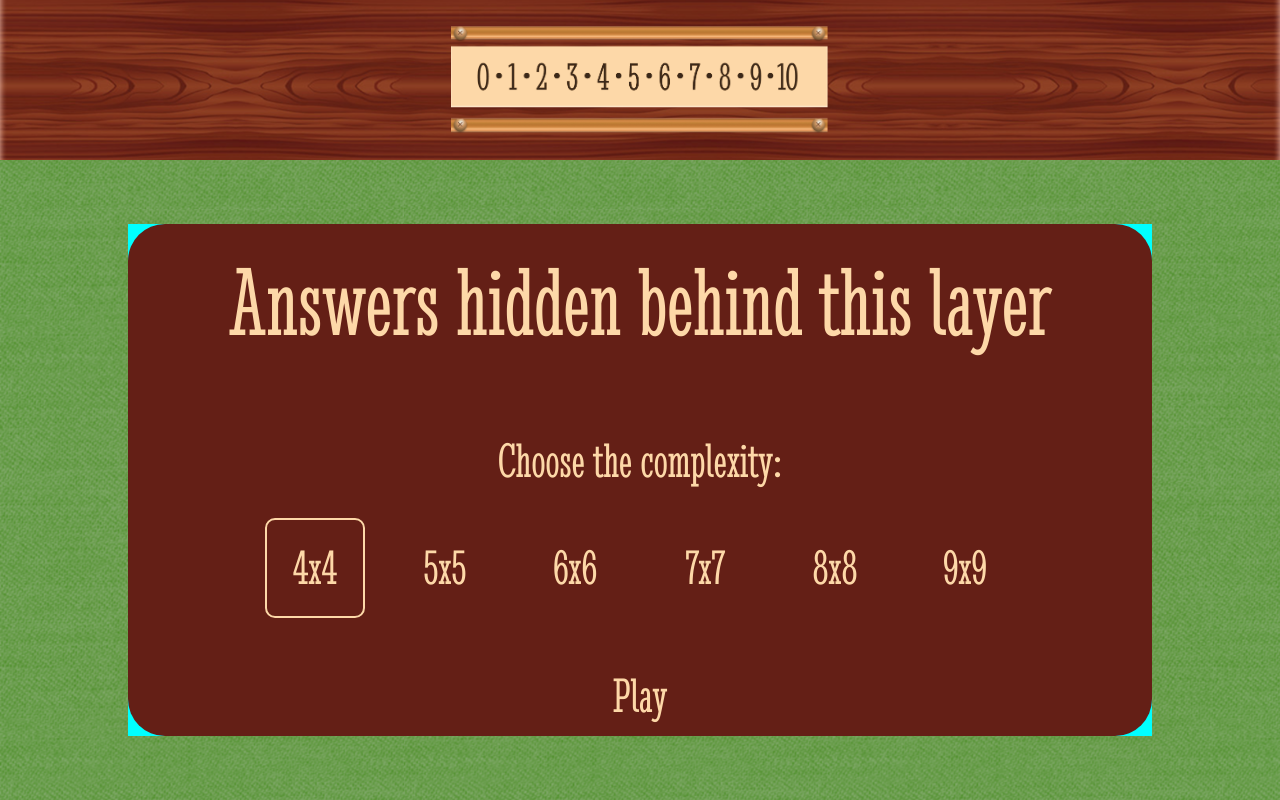
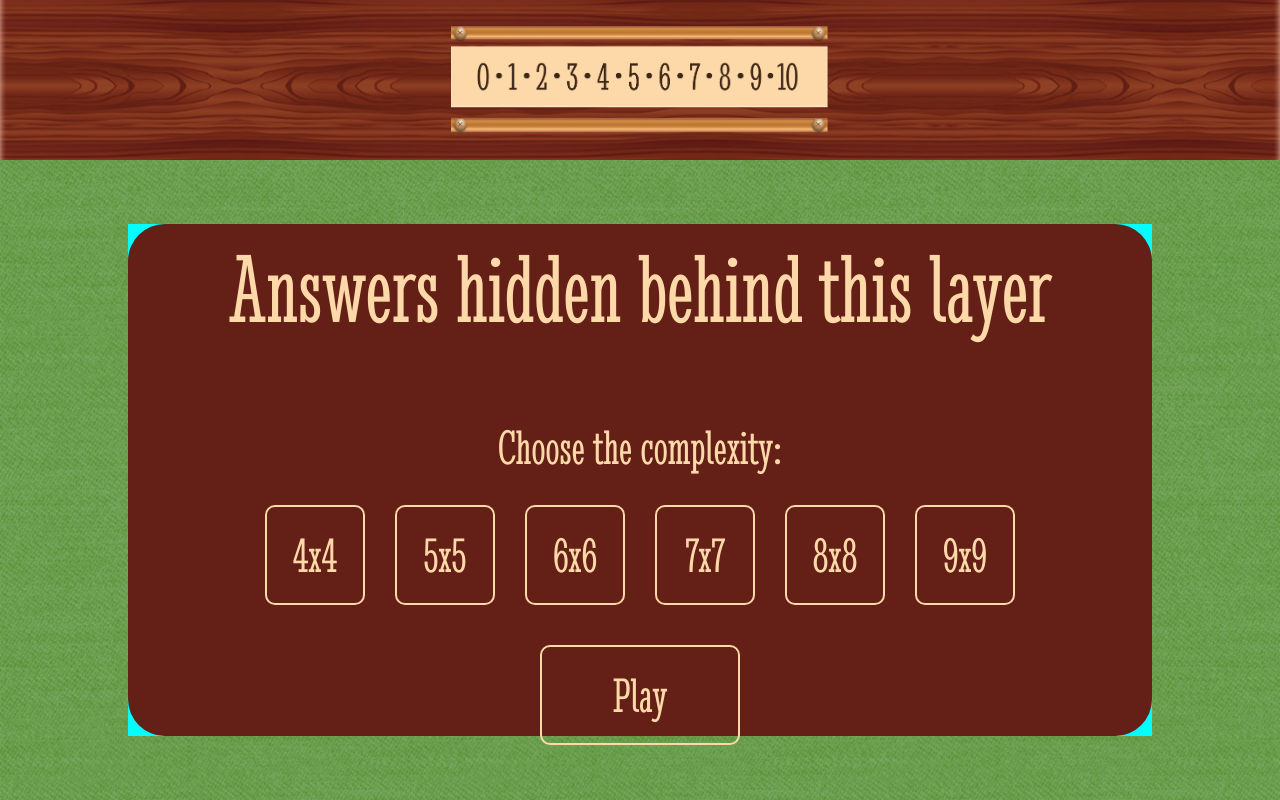
Before and after one commit to levchenkoNikita/MemoryGame, a React (Vite) app: page / in a window 1280 px wide. Built offline with nearby package versions, Linux system fonts and the light colour scheme.

Commit message:
I made the Play button, but I didn't finish the complexityButton

```diff
--- a/src/components/DownSurface.jsx
+++ b/src/components/DownSurface.jsx
@@ -16,11 +16,19 @@ function DownSurface() {
         console.log(complexityButtonRef.current);
     }
 
+    function handlePlayButton() {
+        setIsActive(false);
+    }
 
     return (
         <div className="h-[80%] bg-[url('../assets/images/down-bg.png')] bg-[center] bg-[cover] bg-[no-repeat] flex items-center justify-center relative">
             <CardList />
-            <Layer ref={complexityButtonRef} onClickForComplexityButton={handleComplexityButton}/>
+            <Layer
+                ref={complexityButtonRef}
+                onClickComplexityButton={handleComplexityButton}
+                onClickPlayButton={handlePlayButton}
+                stateClass={isActive}
+            />
         </div>
     )
 }
--- a/src/components/Layer.jsx
+++ b/src/components/Layer.jsx
@@ -2,7 +2,7 @@ import React from "react";
 import { useState } from "react";
 import ComplexityButton from "./UI/button/ComplexityButton";
 
-const Layer = React.forwardRef(function ({ onClickForComplexityButton }, ref) {
+const Layer = React.forwardRef(function ({ onClickComplexityButton, stateClass, onClickPlayButton }, ref) {
     const [gridMap, setGridMap] = useState([
         { id: Date.now(), value: 4 },
         { id: Date.now(), value: 5 },
@@ -15,20 +15,25 @@ const Layer = React.forwardRef(function ({ onClickForComplexityButton }, ref) {
 
 
     return (
-        <div className="text-[#FDD8A8] w-[80%] h-[80%] absolute top-[50%] left-[50%] translate-[-50%] bg-[#641F16] flex flex-col items-center justify-center gap-y-[45px] rounded-[37px]">
+        <div className={`
+        text-[#FDD8A8] w-[80%] h-[80%] absolute top-[50%] left-[50%]
+        translate-[-50%] bg-[#641F16] flex-col items-center
+        justify-center gap-y-[45px] rounded-[37px]
+        ${stateClass ? 'flex' : 'hidden'}
+        `}>
             <h2 className="text-[100px] text-center select-none">Answers hidden behind this layer</h2>
             <div className="text-[50px] flex flex-col items-center gap-y-[20px]">
                 <h3 className="select-none">Choose the complexity:</h3>
                 <ul className="flex items-center justify-center flex-wrap gap-x-[30px]">
                     {gridMap.map((element, index) => (
                         index === 0
-                        ?
-                        (<ComplexityButton ref={ref} isActive={true} key={element.id + index} grid={element.value} onClickComplexityButton={onClickForComplexityButton} />)
-                        :
-                        <ComplexityButton ref={ref} isActive={false} key={element.id + index} grid={element.value} onClickComplexityButton={onClickForComplexityButton} />
+                            ?
+                            (<ComplexityButton ref={ref} key={element.id + index} grid={element.value} onClickComplexityButton={onClickComplexityButton} />)
+                            :
+                            <ComplexityButton ref={ref} key={element.id + index} grid={element.value} onClickComplexityButton={onClickComplexityButton} />
                     ))}
                 </ul>
-                <button className="mt-[20px]">Play</button>
+                <button className="mt-[20px] w-[200px] h-[100px] border-[2px] border-solid rounded-[10px]" onClick={onClickPlayButton}>Play</button>
             </div>
         </div>
     )
--- a/src/components/UI/button/ComplexityButton.jsx
+++ b/src/components/UI/button/ComplexityButton.jsx
@@ -1,15 +1,18 @@
 import React from "react";
 
-const ComplexityButton = React.forwardRef(({ grid, onClickComplexityButton, isActive}, ref) => {
-    console.log(isActive)
+const ComplexityButton = React.forwardRef(({ grid, onClickComplexityButton }, ref) => {
 
     return (
         <li>
-            <button ref={ref} className={`
+            <button
+                ref={ref}
+                className={`
             w-[100px] h-[100px] flex items-center justify-center border-[2px]
             border-solid rounded-[10px]
-            ${isActive ? 'border-current' : 'border-transparent'}
-            `} value={grid} onClick={(event) => onClickComplexityButton(event)}>
+            `}
+                value={grid}
+                onClick={(event) => onClickComplexityButton(event)}
+            >
                 {grid}x{grid}
             </button>
         </li>
```
